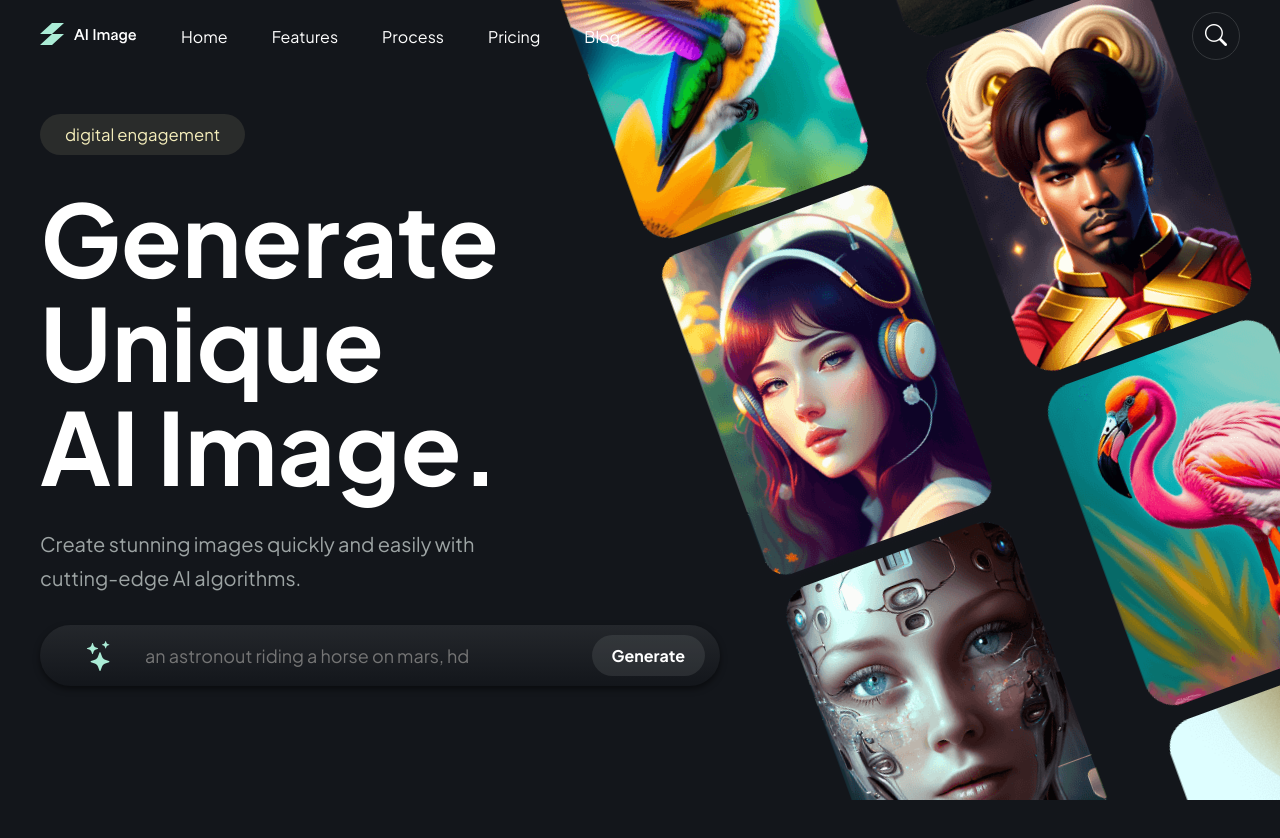
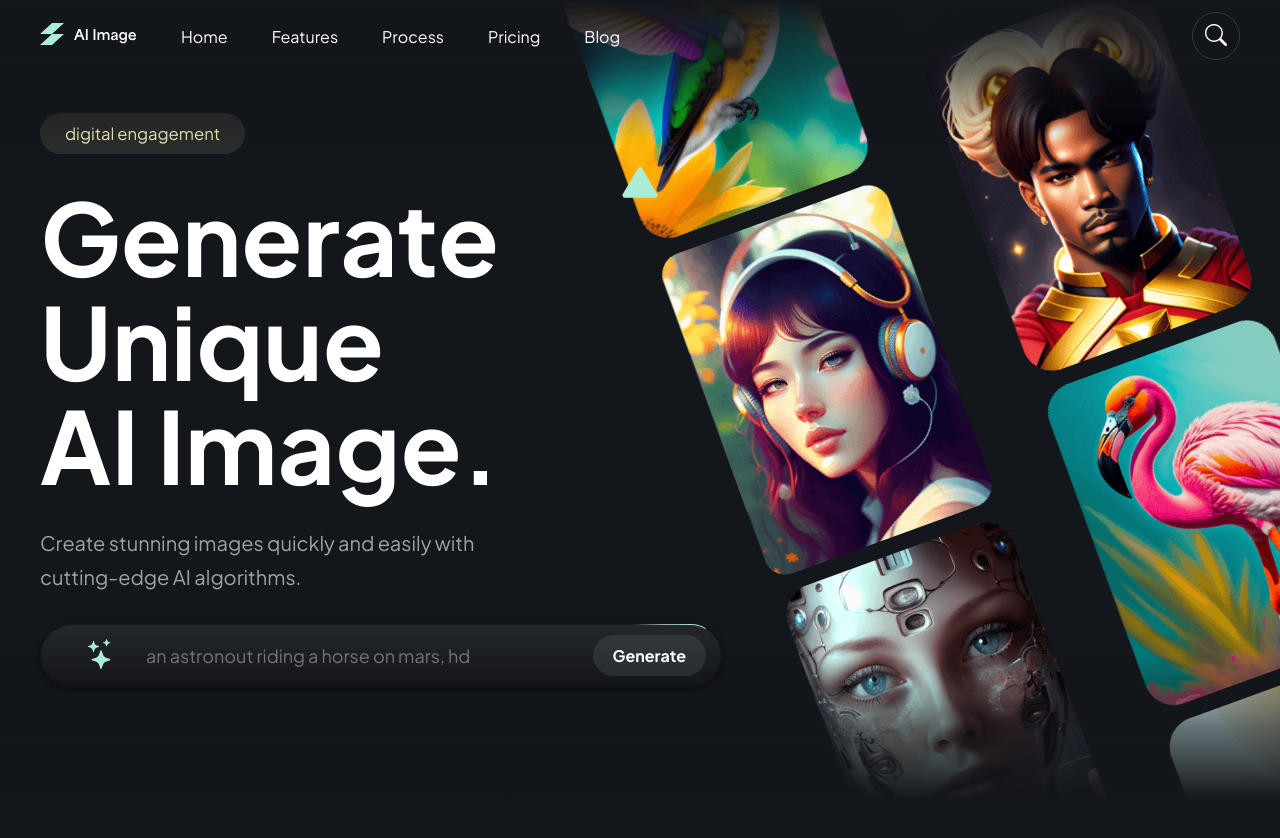
Before and after one commit to ariframaps/AI-Hub_aidall-e, a website: page index.html in a window 1280 px wide. Shown: the top 838 px of the page. Drawn offline with nearby package versions, Linux system fonts and the light colour scheme.

Commit message:
styling pada section hero dan menambahkan animasi pada input formnya

```diff
--- a/index.html
+++ b/index.html
@@ -28,6 +28,7 @@
 
     <main>
         <section class="section hero">
+            <div class="divider hero-topDivider"></div>
             <div class="container hero-container">
                 <div class="content hero-content">
                     <sub>digital engagement</sub>
@@ -40,9 +41,11 @@
                         Create stunning images quickly and easily with <br>cutting-edge AI algorithms.
                     </p>
                     <form>
-                        <i class="bi bi-stars"></i>
-                        <input type="text" placeholder="an astronout riding a horse on mars, hd">
-                        <button type="submit">Generate</button>
+                        <div class="input-container">
+                            <i class="bi bi-stars"></i>
+                            <input type="text" placeholder="an astronout riding a horse on mars, hd">
+                            <button type="submit">Generate</button>
+                        </div>
                     </form>
                 </div>
                 <div class="hero-parallaxbg">
@@ -50,9 +53,10 @@
                     <img src="src/images/hero-vertical-r1.png" class="r1" alt="#">
                 </div>
             </div>
+            <i class="bi bi-triangle-fill"></i>
+            <div class="divider hero-bottomDivider"></div>
         </section>
     </main>
-
 
 
     <script src="src/index.js"></script>
--- a/src/style/scss/main.scss
+++ b/src/style/scss/main.scss
@@ -22,7 +22,6 @@
 body {
     background-color: color.$background;
     height: 300vh;
-    // overflow-x: hidden;
 }
 
 .section {
--- a/src/style/scss/module/_hero.scss
+++ b/src/style/scss/module/_hero.scss
@@ -26,13 +26,48 @@
         }
 
         form {
+            position: relative;
+            display: flex;
+            justify-content: center;
+            align-items: center;
+            border-radius: 61px;
+            padding: 1px;
+            overflow: hidden;
+            box-shadow: 0 3px 6px rgba(0, 0, 0, .5);
+
+            &::before {
+                content: "";
+                position: absolute;
+                height: 90px;
+                width: 90px;
+                border-radius: 50%;
+                left: -35px;
+                right: 610px;
+                top: -35px;
+                transform: rotate(0deg);
+                background: linear-gradient(to right, transparent, transparent, rgba(255, 255, 255, .3), rgba(255, 255, 255, .6), rgba(color.$accent, .8), color.$accent, white);
+                animation: rotate 3.5s linear infinite;
+            }
+
+            &::after {
+                content: "";
+                position: absolute;
+                top: 1px;
+                bottom: 1px;
+                right: 1px;
+                left: 1px;
+                border-radius: 60px;
+                background-color: color.$background;
+            }
+
+            .input-container {
                 background-image: linear-gradient(to top, transparent, rgba(color.$dimmed-text, .5));
-            box-shadow: 0 3px 6px rgba(0, 0, 0, .5);
                 width: 680px;
                 padding: 10px 15px;
                 border-radius: 60px;
                 display: flex;
-            align-items: center;
+                display: relative;
+                z-index: 2;
 
                 i {
                     font-size: 30px;
@@ -61,6 +96,7 @@
                 }
             }
         }
+    }
 
     .hero-parallaxbg {
         position: absolute;
@@ -74,3 +110,67 @@
         }
     }
 }
+
+.hero-topDivider {
+    position: absolute;
+    left: 0;
+    right: 0;
+    top: 0;
+    height: 18vh;
+    background-image: linear-gradient(to bottom, color.$background, rgba(color.$background, .8), rgba(color.$background, .6), rgba(color.$background, .3), transparent);
+    z-index: 1;
+}
+
+.bi-triangle-fill {
+    color: color.$accent;
+    font-size: 35px;
+    position: absolute;
+    top: 20vh;
+}
+
+.hero-bottomDivider {
+    position: absolute;
+    left: 0;
+    right: 0;
+    bottom: 0;
+    height: 18vh;
+    background-image: linear-gradient(to top, color.$background, rgba(color.$background, .8), rgba(color.$background, .6), rgba(color.$background, .3), transparent);
+    z-index: 1;
+}
+
+@keyframes rotate {
+    0% {
+        left: -35px;
+        right: 610px;
+        top: -35px;
+        transform: rotate(0deg);
+    }
+
+    47% {
+        left: 635px;
+        right: -35px;
+        top: -35px;
+        transform: rotate(0deg);
+    }
+
+    50% {
+        left: 635px;
+        right: -35px;
+        top: 35px;
+        transform: rotate(180deg);
+    }
+
+    93% {
+        left: -35px;
+        right: 610px;
+        top: 35px;
+        transform: rotate(180deg);
+    }
+
+    100% {
+        left: -35px;
+        right: 610px;
+        top: -35px;
+        transform: rotate(360deg);
+    }
+}
```
Also changed, not shown: src/style/css/main.css, 1 other file. Lines whose indentation alone changed are shown as unchanged.
